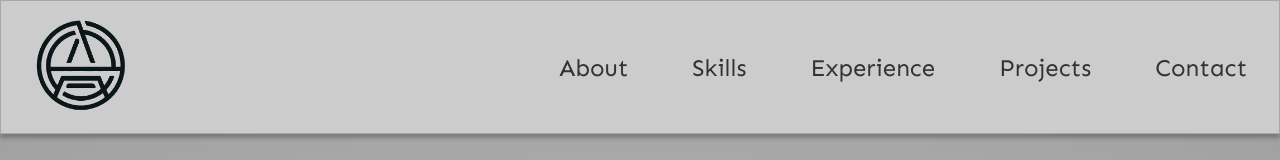
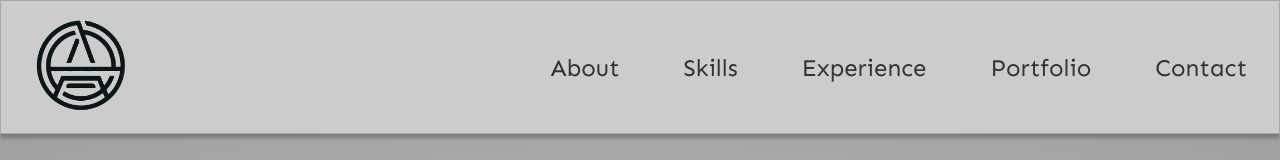
Before and after one commit to andgly95/portfolio-svelte, a SvelteKit app: page / in a window 1280 px wide. Shown: the top 160 px of the page. Built offline with nearby package versions, Linux system fonts and the light colour scheme.

Commit message:
Update scroll styles in app.scss and layout.svelte

```diff
--- a/src/app.scss
+++ b/src/app.scss
@@ -144,6 +144,9 @@ header {
 
 section {
 	padding: 128px 64px;
+
+	scroll-margin-top: 136px;
+	scroll-padding-top: 136px;
 
 	h2 {
 		font-size: 36px;
--- a/src/routes/+layout.svelte
+++ b/src/routes/+layout.svelte
@@ -12,7 +12,7 @@
 			<img src="wordmark.png" alt="Andrew Glyadchenko" />
 		</div>
 
-		<nav class:active="{showNavOptions}">
+		<nav class:active="{showNavOptions}" on:click="{toggleNavOptions}">
 			<ul class="links">
 				<li><a href="#about">About</a></li>
 				<li><a href="#skills">Skills</a></li>
@@ -20,7 +20,7 @@
 					<a href="#experience">Experience</a>
 				</li>
 				<li>
-					<a href="#projects">Projects</a>
+					<a href="#portfolio">Portfolio</a>
 				</li>
 				<li><a href="#contact">Contact</a></li>
 			</ul>
--- a/src/routes/+page.svelte
+++ b/src/routes/+page.svelte
@@ -7,7 +7,7 @@
 				user experiences. I specialize in Angular development and have a strong focus on writing
 				clean, maintainable code.
 			</p>
-			<a href="#portfolio" class="cta-button">View my work</a>
+			<a href="#projects" class="cta-button">View my work</a>
 		</div>
 		<div class="right">
 			<img src="andrew1.jpeg" alt="Andrew Glyadchenko" />
@@ -94,7 +94,7 @@
 		</div>
 		<!-- Add more job experiences here -->
 	</section>
-	<section id="projects" class="portfolio">
+	<section id="portfolio" class="portfolio">
 		<h2>Portfolio</h2>
 		<div class="projects">
 			<div class="project">
```
